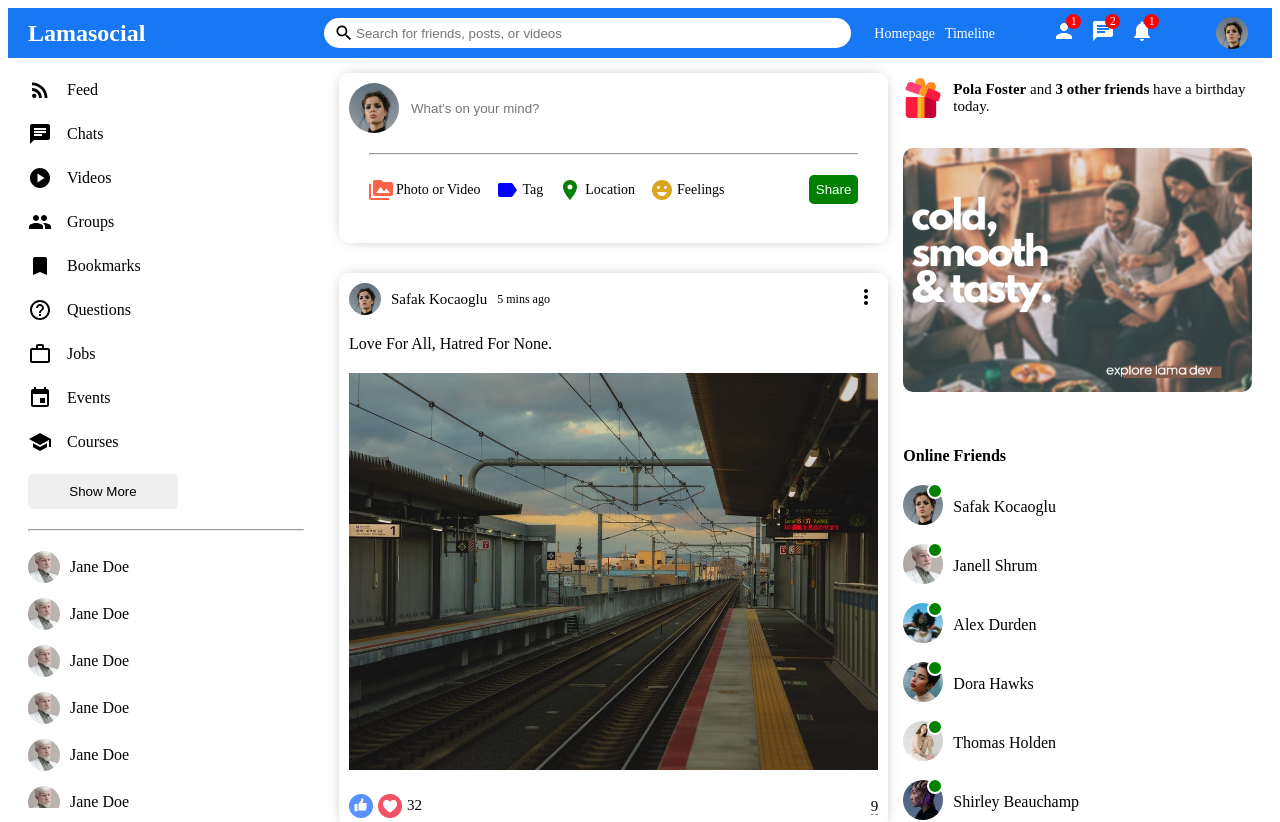
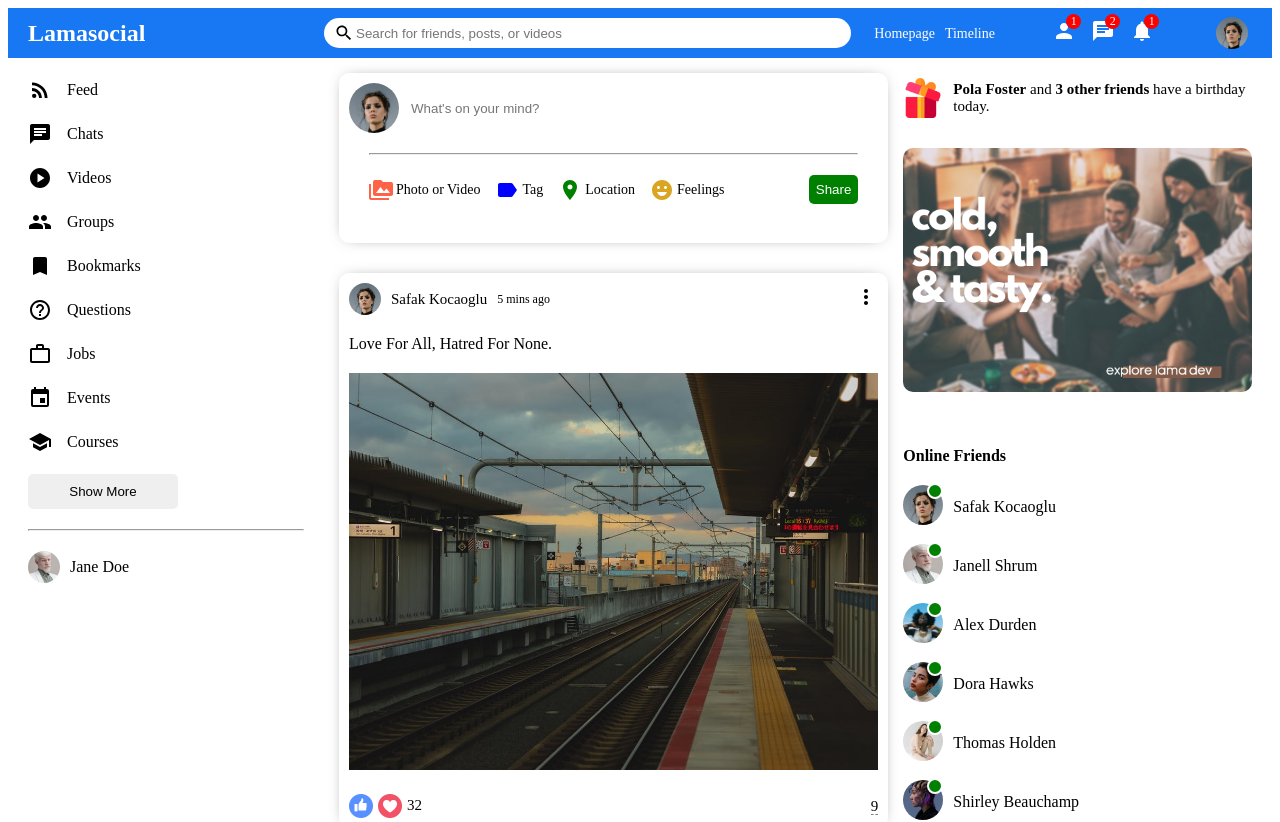
Before and after one commit to LaurenCummings/facebook-clone, a React (Vite) app: page / in a window 1280 px wide. Shown: the top 822 px of the page. Built offline with nearby package versions, Linux system fonts and the light colour scheme.

Commit message:
Deleted duplicated friends list items - making them display dynamically using dummyData

```diff
--- a/src/components/Leftbar.jsx
+++ b/src/components/Leftbar.jsx
@@ -51,54 +51,6 @@ function Leftbar() {
                         <img className="leftbarFriendImg" src={person2} alt="" />
                         <span className="leftbarFriendName">Jane Doe</span>
                     </li>
-                    <li className="leftbarFriend">
-                        <img className="leftbarFriendImg" src={person2} alt="" />
-                        <span className="leftbarFriendName">Jane Doe</span>
-                    </li>
-                    <li className="leftbarFriend">
-                        <img className="leftbarFriendImg" src={person2} alt="" />
-                        <span className="leftbarFriendName">Jane Doe</span>
-                    </li>
-                    <li className="leftbarFriend">
-                        <img className="leftbarFriendImg" src={person2} alt="" />
-                        <span className="leftbarFriendName">Jane Doe</span>
-                    </li>
-                    <li className="leftbarFriend">
-                        <img className="leftbarFriendImg" src={person2} alt="" />
-                        <span className="leftbarFriendName">Jane Doe</span>
-                    </li>
-                    <li className="leftbarFriend">
-                        <img className="leftbarFriendImg" src={person2} alt="" />
-                        <span className="leftbarFriendName">Jane Doe</span>
-                    </li>
-                    <li className="leftbarFriend">
-                        <img className="leftbarFriendImg" src={person2} alt="" />
-                        <span className="leftbarFriendName">Jane Doe</span>
-                    </li>
-                    <li className="leftbarFriend">
-                        <img className="leftbarFriendImg" src={person2} alt="" />
-                        <span className="leftbarFriendName">Jane Doe</span>
-                    </li>
-                    <li className="leftbarFriend">
-                        <img className="leftbarFriendImg" src={person2} alt="" />
-                        <span className="leftbarFriendName">Jane Doe</span>
-                    </li>
-                    <li className="leftbarFriend">
-                        <img className="leftbarFriendImg" src={person2} alt="" />
-                        <span className="leftbarFriendName">Jane Doe</span>
-                    </li>
-                    <li className="leftbarFriend">
-                        <img className="leftbarFriendImg" src={person2} alt="" />
-                        <span className="leftbarFriendName">Jane Doe</span>
-                    </li>
-                    <li className="leftbarFriend">
-                        <img className="leftbarFriendImg" src={person2} alt="" />
-                        <span className="leftbarFriendName">Jane Doe</span>
-                    </li>
-                    <li className="leftbarFriend">
-                        <img className="leftbarFriendImg" src={person2} alt="" />
-                        <span className="leftbarFriendName">Jane Doe</span>
-                    </li>
                 </ul>
             </div>
         </div>
```
